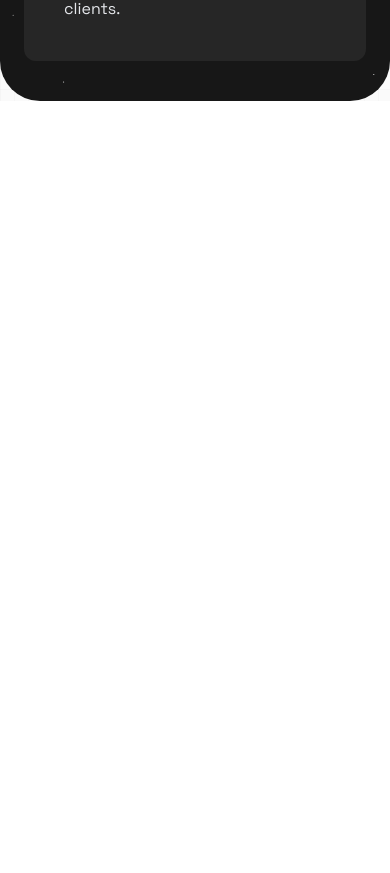
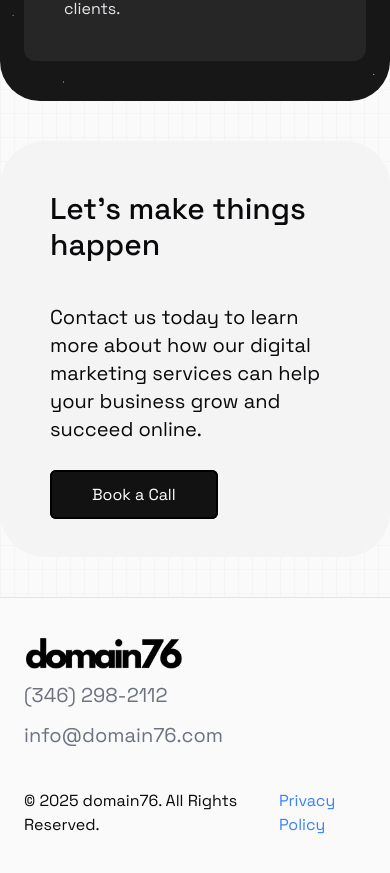
Before and after one commit to vinisadev/domain76, a Next.js app: page / in a window 390 px wide. Shown: the part 7351-8224 px from the top of the page. Before the commit the page ends 7452 px from the top, so only its background shows below. Built offline with nearby package versions, Linux system fonts and the light colour scheme.

Commit message:
Finalize landing page

```diff
--- a/src/app/page.tsx
+++ b/src/app/page.tsx
@@ -15,6 +15,7 @@ import { AnimatedBeamSection } from "@/components/demos/animated-beam-section";
 import BoxRevealDemo from "@/components/demos/box-reveal-section";
 import { IconStarFilled } from "@tabler/icons-react";
 import { GuaranteesSection } from "@/components/demos/guarantees-section";
+import LetsMakeThingsHappenSection from "@/components/ui/lets-make-things-happen";
 
 const services = [
   {
@@ -364,6 +365,33 @@ export default function Home() {
       <Element name="guarantees">
         <GuaranteesSection />
       </Element>
+
+      <section className="my-10 md:py-20 xl:w-4/5 2xl:w-[68%] md:mx-auto">
+        <LetsMakeThingsHappenSection />
+      </section>
+
+      <footer className="bg-[#fafafa] py-10  px-6 md:px-0 md:mx-auto border-t">
+        <div className="flex flex-col  justify-between gap-y-3 xl:w-4/5 2xl:w-[68%] mx-auto">
+          <h1 className="text-3xl md:text-5xl font-medium ">
+            <Image
+              src={"/logo/logo.webp"}
+              width={10000}
+              height={10000}
+              className="w-40"
+              alt="image"
+            />{" "}
+          </h1>
+          <p className="text-left  text-xl  text-gray-500">(346) 298-2112</p>
+          <p className="text-left  text-xl  text-gray-500">info@domain76.com</p>
+        </div>
+
+        <div className="flex md:justify-center gap-x-4 mt-10">
+          © 2025 domain76. All Rights Reserved.
+          <Link href="/" className="text-blue-500">
+            Privacy Policy
+          </Link>
+        </div>
+      </footer>
     </div>
   );
 }
--- /dev/null
+++ b/src/components/ui/lets-make-things-happen.tsx
@@ -0,0 +1,54 @@
+import React from "react";
+
+import Image from "next/image";
+import Link from "next/link";
+
+function LetsMakeThingsHappenSection() {
+  return (
+    <section
+      className="
+     my-10 md:py-20  md:mx-auto
+    bg-accent rounded-[45px] p-[50px] md:p-[60px] relative"
+    >
+      <div className="md:pr-[22rem]">
+        <p className="text-3xl font-medium">Let&apos;s make things happen</p>
+
+        <p className="my-10 text-xl">
+          Contact us today to learn more about how our digital marketing
+          services can help your business grow and succeed online.
+        </p>
+
+        <Link
+          href="/meeting"
+          className="py-3
+            px-10
+
+            md:px-16
+      md:text-xl
+      hover:bg-[#abcbff]
+      rounded-[6px]
+      border-2
+      border-black
+      dark:border-white
+       bg-[#121212]
+       text-white
+       transition
+       duration-200
+       hover:shadow-[1px_1px_rgba(0,0,0),2px_2px_rgba(0,0,0),3px_3px_rgba(0,0,0),4px_4px_rgba(0,0,0),5px_5px_0px_0px_rgba(0,0,0)] dark:shadow-[1px_1px_rgba(255,255,255),2px_2px_rgba(255,255,255),3px_3px_rgba(255,255,255),4px_4px_rgba(255,255,255),5px_5px_0px_0px_rgba(255,255,255)] "
+        >
+          Book a Call
+        </Link>
+      </div>
+      <div className="absolute -top-8 right-8 hidden md:block">
+        <Image
+          src="/images/proposal_illustration.png"
+          alt="proposal illustration"
+          width={300}
+          height={300}
+        />
+      </div>
+    </section>
+  );
+}
+
+export default LetsMakeThingsHappenSection;
```
